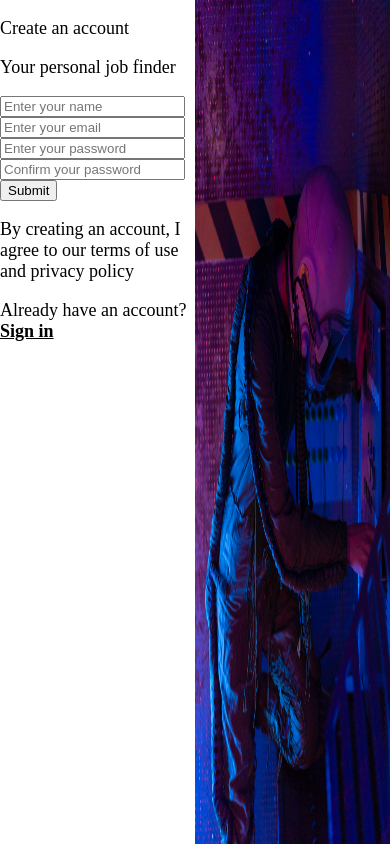
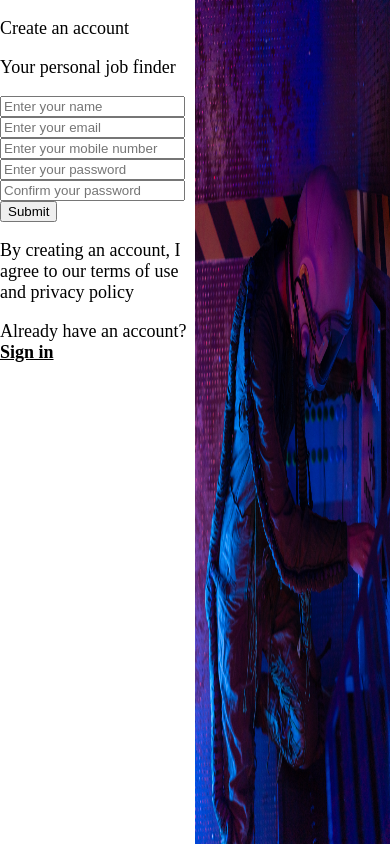
Before and after one commit to ponnanna-6/job-finder-web-app, a React (Vite) app in the folder frontend/job-seeker-frontend/: page /register in a window 390 px wide. Built offline with nearby package versions, Linux system fonts and the light colour scheme.

Commit message:
added mobile number field

```diff
--- a/frontend/job-seeker-frontend/src/pages/register/index.jsx
+++ b/frontend/job-seeker-frontend/src/pages/register/index.jsx
@@ -6,12 +6,14 @@ export default function Register(){
     const [formData, setFormData] = useState({
         name: "",
         email: "",
+        mobile: "",
         password: "",
         confirmPassword: ""
     })
     const [error, setError] = useState({
         name: false,
         email: false,
+        mobile: false,
         password: false,
         currentPassword: false
     })
@@ -35,6 +37,16 @@ export default function Register(){
             onChange: (e) => {
                 setFormData({...formData, email: e.target.value})
                 setError((error) => ({...error, email:false}))
+            }
+        },
+        {
+            name: "mobile",
+            type: "tel",
+            value: formData.mobile,
+            placeholder: "Enter your mobile number",
+            onChange: (e) => {
+                setFormData({...formData, mobile: e.target.value})
+                setError((error) => ({...error, mobile:false}))
             }
         },
         {
@@ -71,6 +83,13 @@ export default function Register(){
             isValid: formData.email.length>0,
             onError: ()=>{
                 setError((error) => ({...error, email:true}))
+            }
+        },
+        mobile:{
+            message: "Phone number is required",
+            isValid: formData.mobile.length>0,
+            onError: ()=>{
+                setError((error) => ({...error, mobile:true}))
             }
         },
         password:{
```
